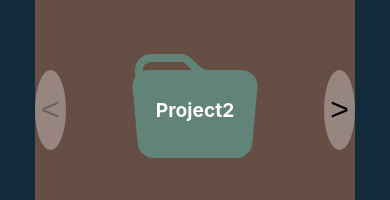
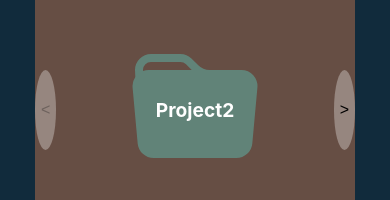
Before and after one commit to gilbertglz/gilbertglz.github.io, a React (Create React App) app in the folder my-site/: page / in a window 390 px wide. Shown: the part 2645-2845 px from the top of the page. Built offline with nearby package versions, Linux system fonts and the light colour scheme.

Commit message:
Fix(Projects): fixing arrow size

```diff
--- a/my-site/src/Projects/Projects.css
+++ b/my-site/src/Projects/Projects.css
@@ -49,17 +49,7 @@
     margin: 5em 10em 10em;
   }
 }
-@media screen and (max-width: 700px)
-{
-  .ProjectsWrap
-  {
-    margin: auto;
-  }
-  .ProjectsBack
-  {
-    width:20rem;
-  }
-}
+
 @keyframes color-changeTwo {
   from {
   }
@@ -117,4 +107,16 @@
   {
     font-size: 1.2rem;
   }
+  .ProjectsWrap
+  {
+    margin: auto;
+  }
+  .ProjectsBack
+  {
+    width:20rem;
+  }
+  .PrevButton,.NextButton
+  {
+    font-size: 1rem;
+  }
 }
```
